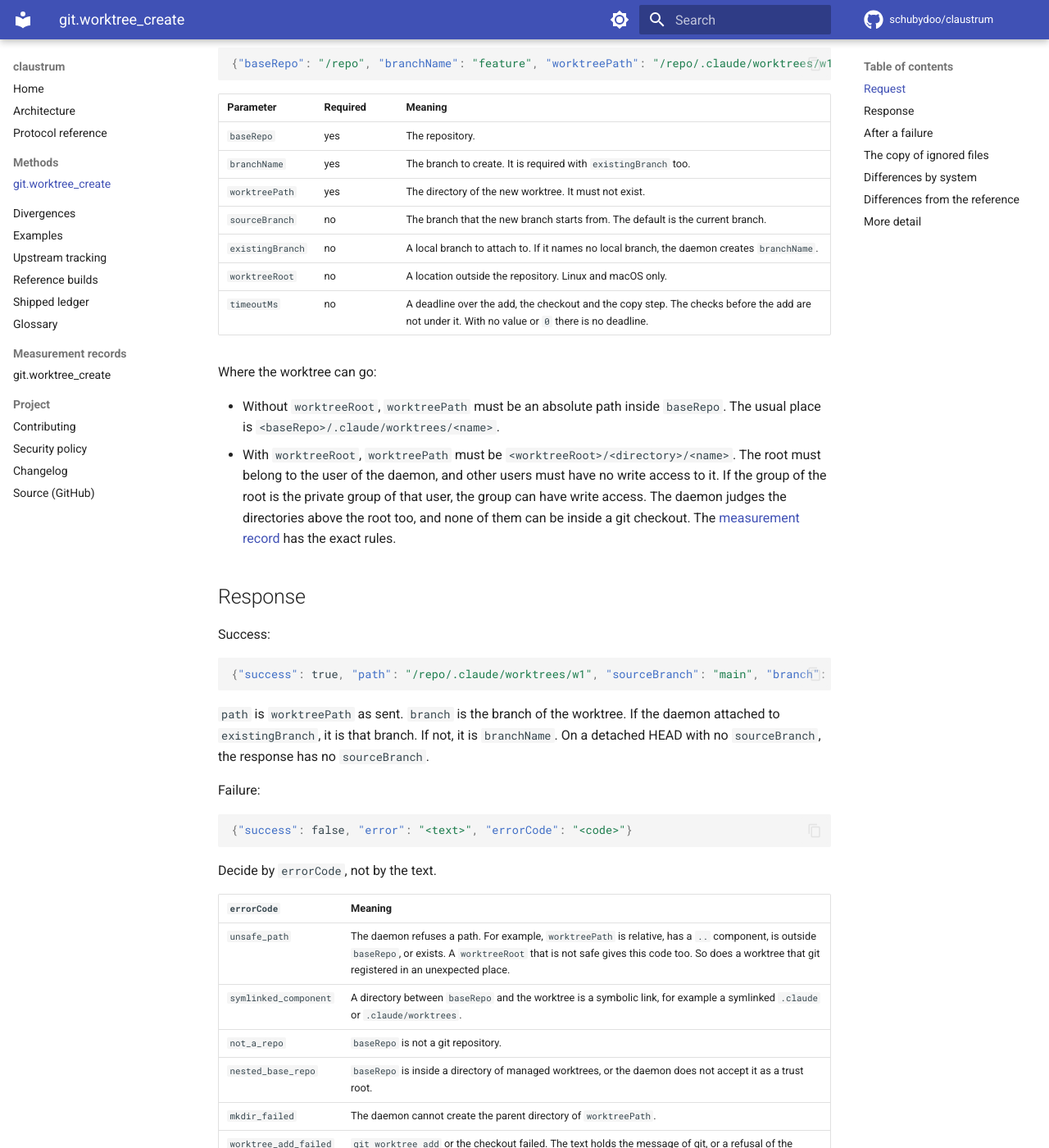
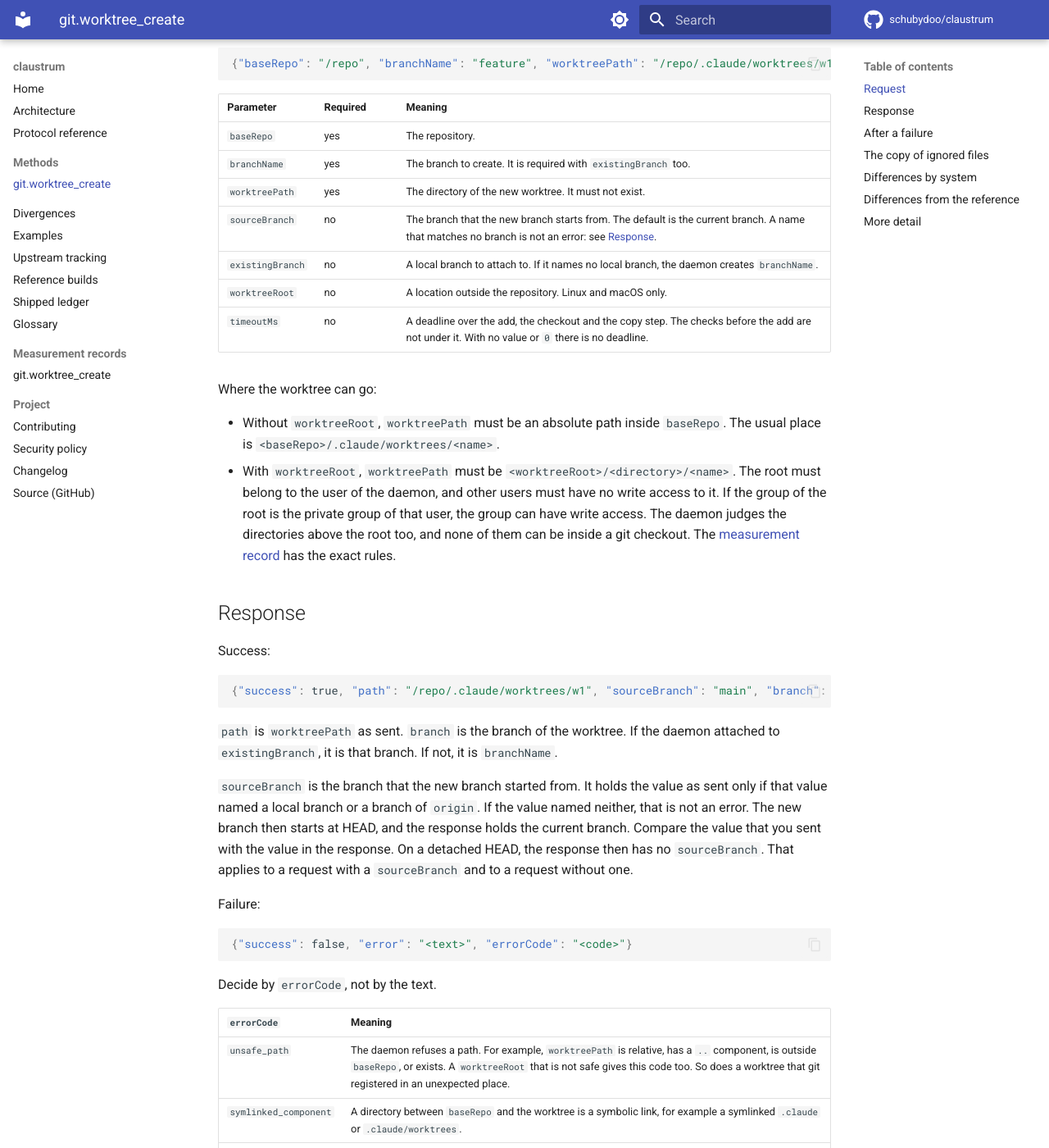
Before and after one commit to schubydoo/claustrum, an MkDocs documentation site: the page built from docs/protocol/git-worktree-create.md, in a window 1280 px wide and 1400 px high, scrolled down 331 px. Shown: the whole window at 82% size. Built offline with MkDocs 1.6.1 and Material for MkDocs 9.7.7, drawn with Linux system fonts in a browser that asks for light colours; comment, search, counter and statistics services are not loaded.

Commit message:
docs: say what sourceBranch holds in the response
Co-Authored-By: Claude Opus 5.5 <noreply@anthropic.com>

````diff
--- a/docs/protocol/git-worktree-create.md
+++ b/docs/protocol/git-worktree-create.md
@@ -15,7 +15,7 @@ A failed request can leave files on disk. The section [After a failure](#after-a
 | `baseRepo` | yes | The repository. |
 | `branchName` | yes | The branch to create. It is required with `existingBranch` too. |
 | `worktreePath` | yes | The directory of the new worktree. It must not exist. |
-| `sourceBranch` | no | The branch that the new branch starts from. The default is the current branch. |
+| `sourceBranch` | no | The branch that the new branch starts from. The default is the current branch. A name that matches no branch is not an error: see [Response](#response). |
 | `existingBranch` | no | A local branch to attach to. If it names no local branch, the daemon creates `branchName`. |
 | `worktreeRoot` | no | A location outside the repository. Linux and macOS only. |
 | `timeoutMs` | no | A deadline over the add, the checkout and the copy step. The checks before the add are not under it. With no value or `0` there is no deadline. |
@@ -33,7 +33,9 @@ Success:
 {"success": true, "path": "/repo/.claude/worktrees/w1", "sourceBranch": "main", "branch": "feature"}
 ```
 
-`path` is `worktreePath` as sent. `branch` is the branch of the worktree. If the daemon attached to `existingBranch`, it is that branch. If not, it is `branchName`. On a detached HEAD with no `sourceBranch`, the response has no `sourceBranch`.
+`path` is `worktreePath` as sent. `branch` is the branch of the worktree. If the daemon attached to `existingBranch`, it is that branch. If not, it is `branchName`.
+
+`sourceBranch` is the branch that the new branch started from. It holds the value as sent only if that value named a local branch or a branch of `origin`. If the value named neither, that is not an error. The new branch then starts at HEAD, and the response holds the current branch. Compare the value that you sent with the value in the response. On a detached HEAD, the response then has no `sourceBranch`. That applies to a request with a `sourceBranch` and to a request without one.
 
 Failure:
 
````
